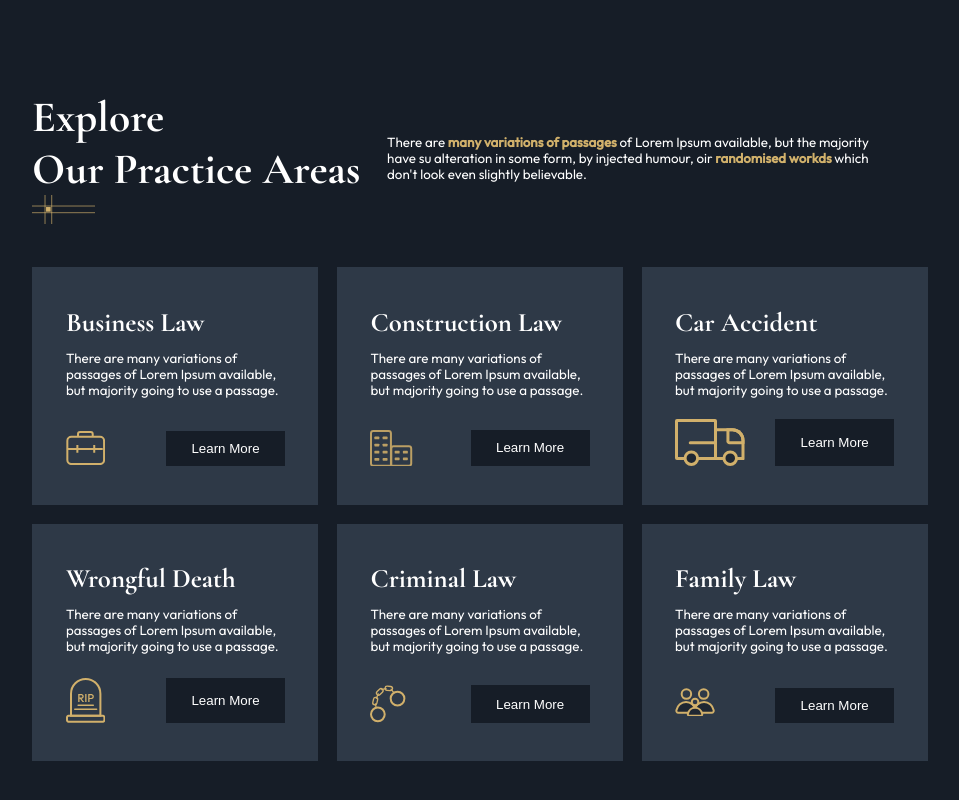
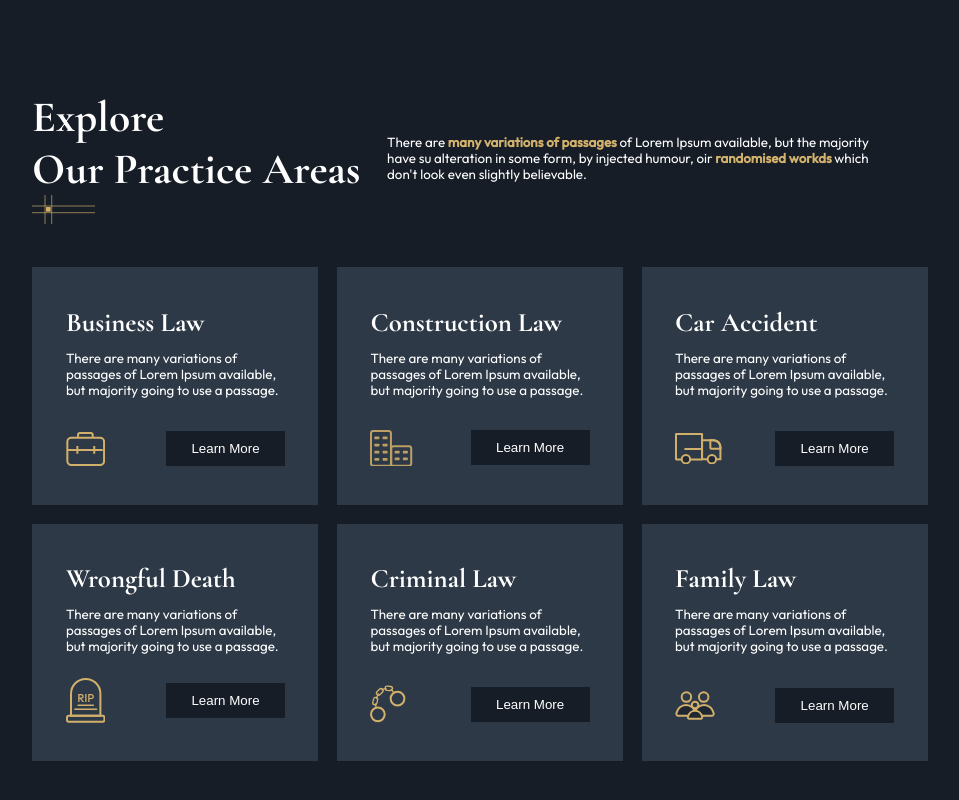
Before and after one commit to marcospaulop/law-firm-website, a React (Vite) app: page / in a window 1280 px wide. Shown: the part 1472-2272 px from the top of the page, without its empty margins (160-1119 px from the left). Built offline with nearby package versions, Linux system fonts and the light colour scheme; a web font is replaced by a local one.

Commit message:
Fix PractisAreas Section
Button Height
Buttons Vertical Align
Car Icon Size to REM

```diff
--- a/src/public/Car.jsx
+++ b/src/public/Car.jsx
@@ -1,8 +1,8 @@
 export function Car() {
   return (
     <svg
-      width="70"
-      height="47"
+      width="4.375rem"
+      height="2.9375rem"
       viewBox="0 0 70 47"
       fill="none"
       xmlns="http://www.w3.org/2000/svg"
--- a/src/styles/practisAreas.module.scss
+++ b/src/styles/practisAreas.module.scss
@@ -60,6 +60,7 @@
           display: flex;
           flex-direction: row;
           justify-content: space-between;
+          align-items: center;
 
           margin-top: auto;
           width: 100%;
@@ -67,6 +68,8 @@
           .Button {
             border: none;
             padding: 0.9375rem 2.375rem;
+
+            height: fit-content;
 
             color: #fff;
             background: global.$black-color;
```
